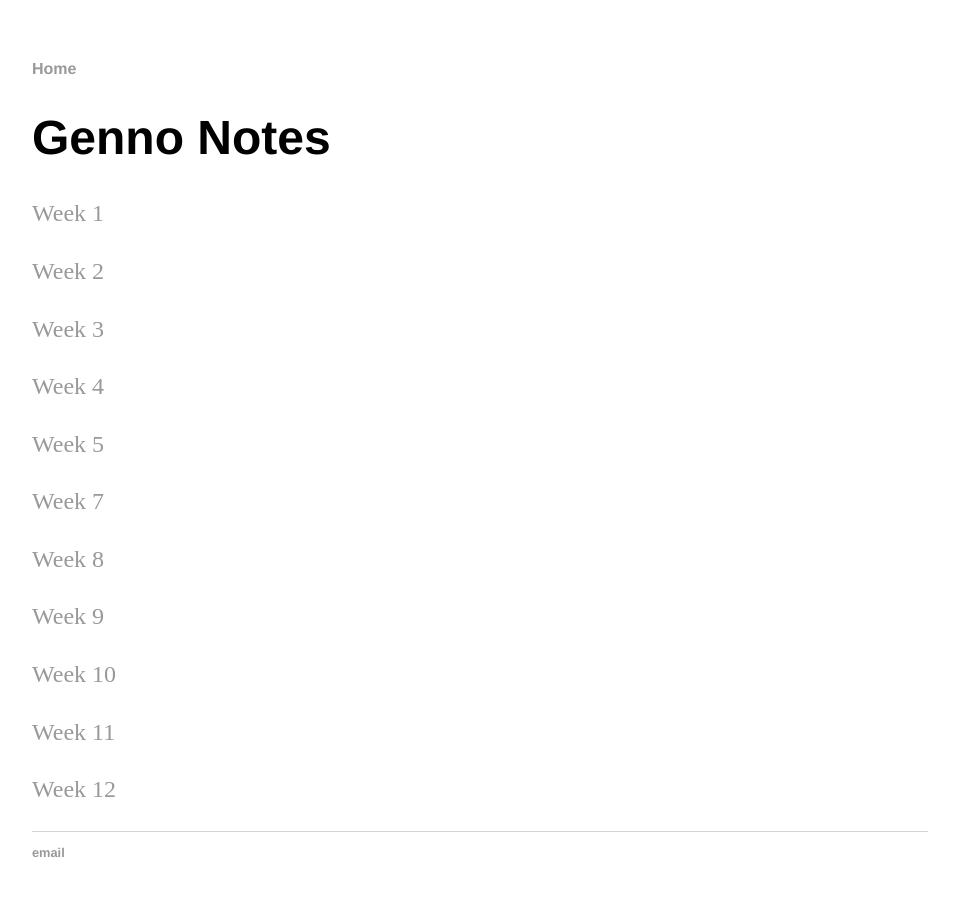
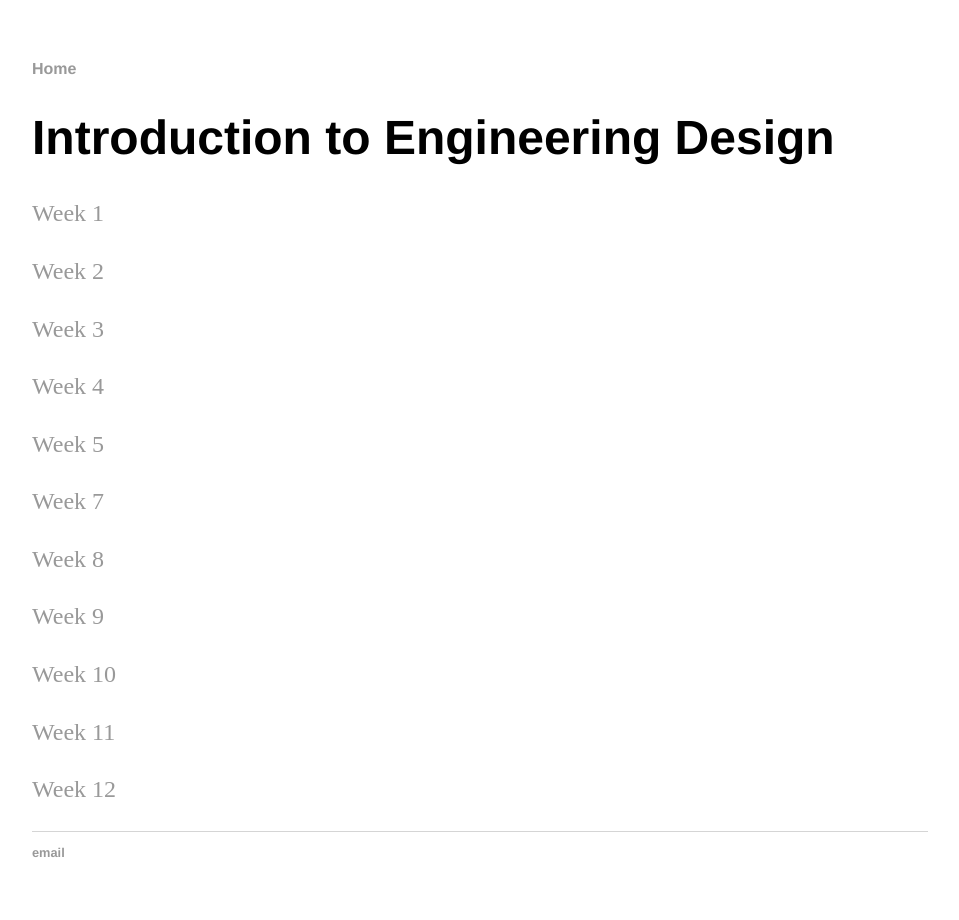
Before and after one commit to GenNotes/GenNotes.github.io, a Jekyll site: the page built from ENGI-1112/index.html, in a window 1280 px wide. Shown: the whole page, without its empty margins (160-1119 px from the left). Built offline with Jekyll 4.4.1, drawn with Linux system fonts in a browser that asks for light colours.

Commit message:
Update index.html

```diff
--- a/ENGI-1112/index.html
+++ b/ENGI-1112/index.html
@@ -3,7 +3,7 @@ layout: default
 title: Introduction to Engineering Design
 ---
 <div class="blurb">
-	<h1>Genno Notes</h1>
+	<h1>Introduction to Engineering Design</h1>
 
 	<p><a href="IntDes-W1.pdf"> Week 1 </a></p>
 	<p><a href="IntDes-W2.pdf"> Week 2 </a></p>
```
